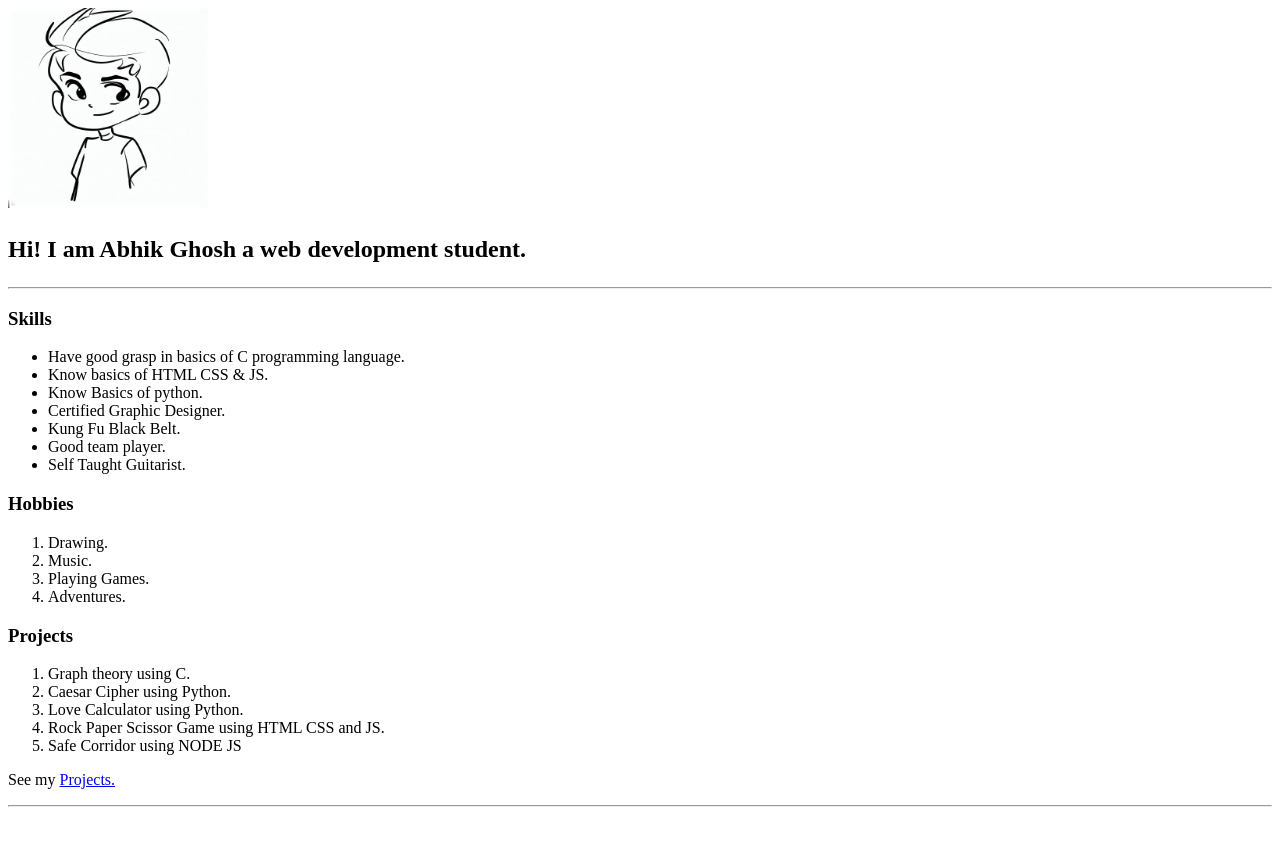
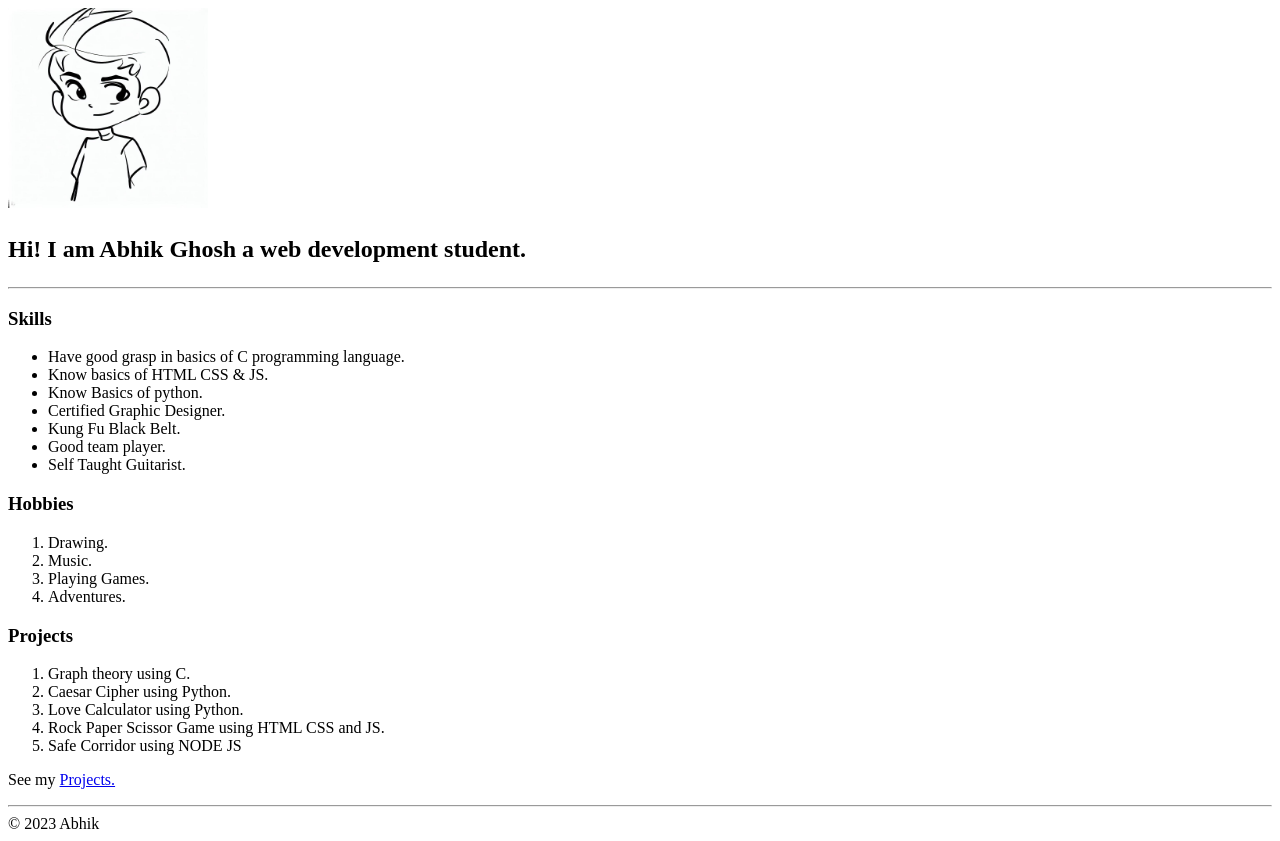
Before and after one commit to Abhik4004/resume-html, a plain HTML site: page index.html in a window 1280 px wide. Before the commit the page ends 815 px from the top, so only its background shows below. Drawn offline with Linux system fonts and the light colour scheme.

Commit message:
Update index.html

```diff
--- a/index.html
+++ b/index.html
@@ -36,5 +36,8 @@
     </ol>
     <p>See my <a href="./projects.html">Projects.</a></p>
     <hr>
+    <footer>
+        © 2023 Abhik
+    </footer>
 </body>
 </html>
```
